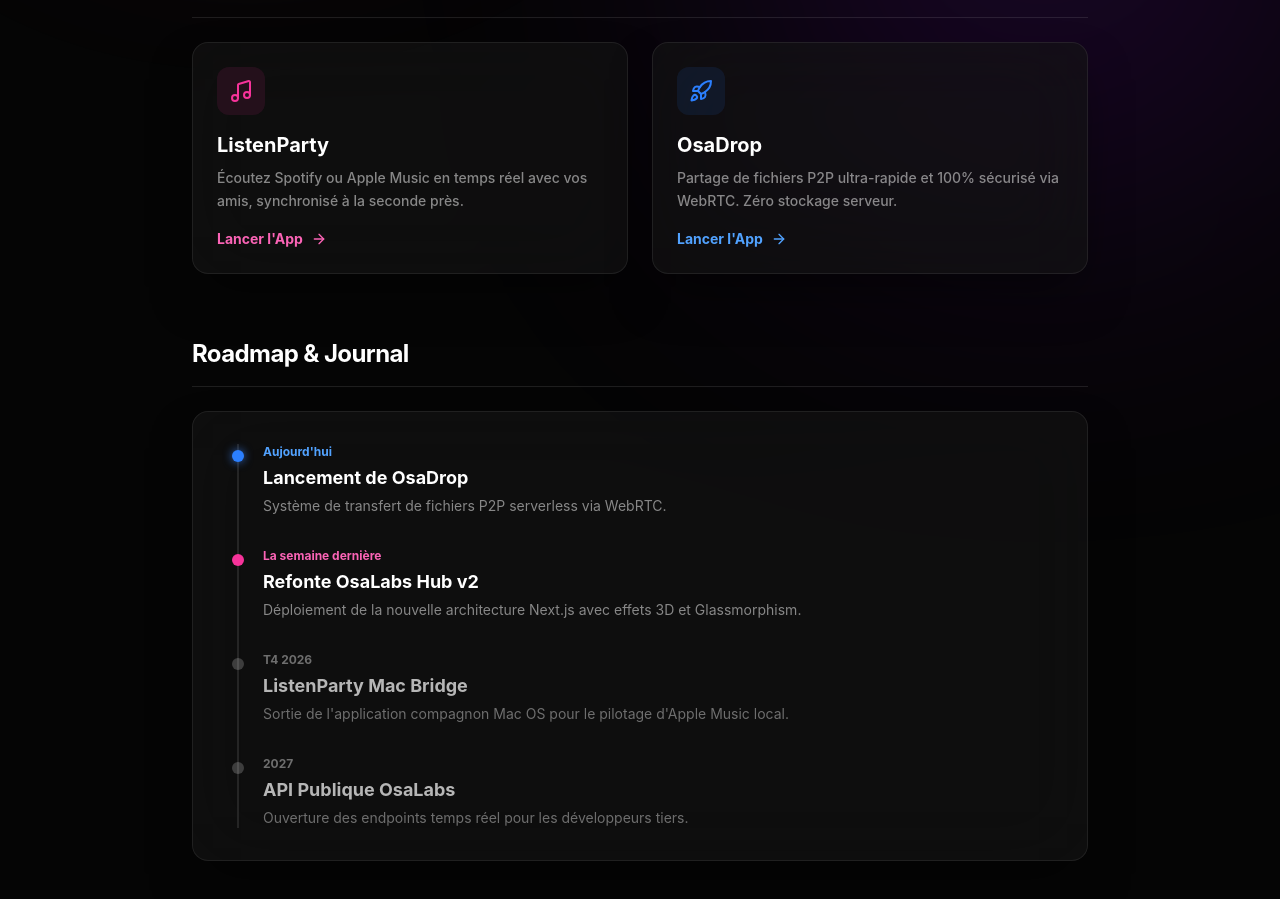
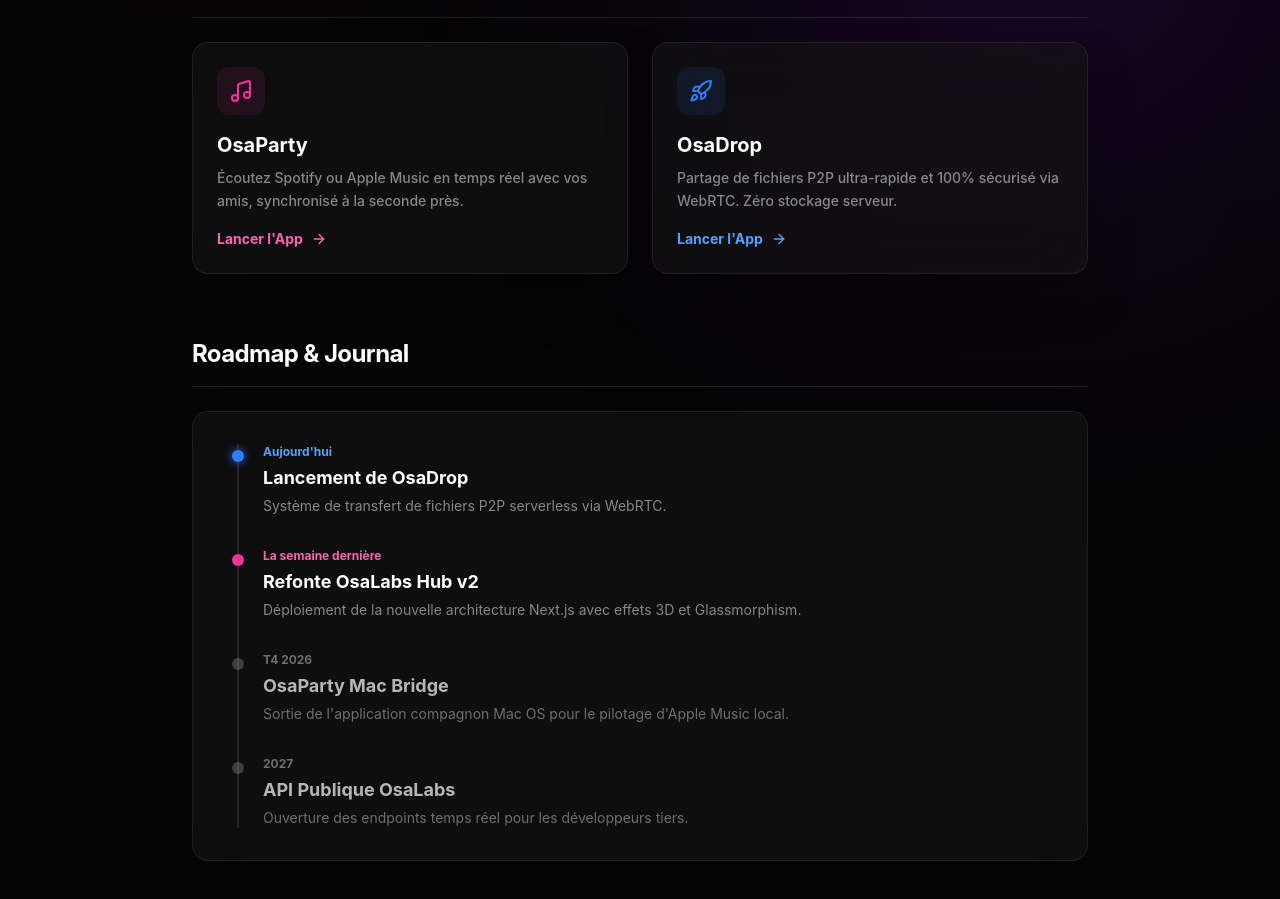
Before and after one commit to osayanis/osalabs-hub, a Next.js app: page / in a window 1280 px wide. Shown: the part 663-1562 px from the top of the page. Built offline with nearby package versions, Linux system fonts and the light colour scheme; no server answers.

Commit message:
chore: rename ListenParty to OsaParty

```diff
--- a/src/app/page.tsx
+++ b/src/app/page.tsx
@@ -172,11 +172,11 @@
         <section className="space-y-6">
           <h2 className="text-2xl font-bold tracking-tight border-b border-white/10 pb-4">Projets en production</h2>
           <div className="grid grid-cols-1 md:grid-cols-2 gap-6">
-            <TiltCard href="https://listenparty.osalabs.fr" className="hover:bg-white/5 transition-colors cursor-pointer">
+            <TiltCard href="https://osaparty.osalabs.fr" className="hover:bg-white/5 transition-colors cursor-pointer">
               <div className="w-12 h-12 bg-pink-500/10 rounded-xl flex items-center justify-center mb-4 text-pink-500">
                 <Music className="w-6 h-6" />
               </div>
-              <h3 className="text-xl font-bold mb-2">ListenParty</h3>
+              <h3 className="text-xl font-bold mb-2">OsaParty</h3>
               <p className="text-white/50 text-sm font-medium leading-relaxed">
                 Écoutez Spotify ou Apple Music en temps réel avec vos amis, synchronisé à la seconde près.
               </p>
@@ -223,7 +223,7 @@
               <div className="relative pl-6">
                 <div className="absolute w-3 h-3 bg-white/20 rounded-full -left-[7px] top-1.5" />
                 <span className="text-xs font-bold text-white/40 mb-1 block">T4 2026</span>
-                <h4 className="text-lg font-bold mb-1 text-white/70">ListenParty Mac Bridge</h4>
+                <h4 className="text-lg font-bold mb-1 text-white/70">OsaParty Mac Bridge</h4>
                 <p className="text-white/40 text-sm">Sortie de l'application compagnon Mac OS pour le pilotage d'Apple Music local.</p>
               </div>
 
```
